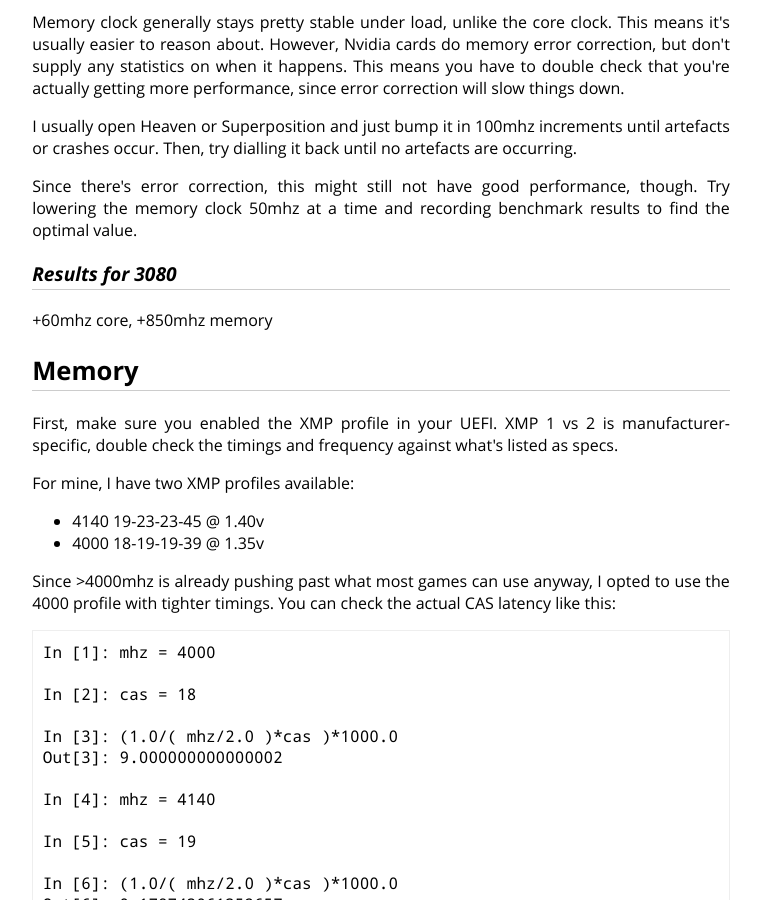
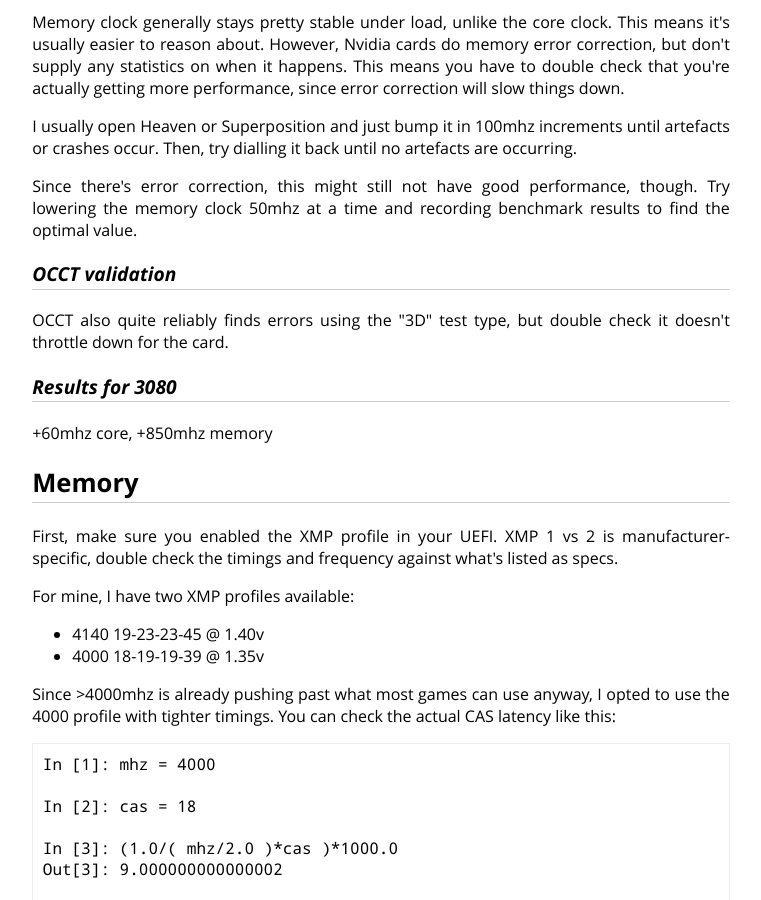
Before and after one commit to cdown/chrisdown.name, a Jekyll site: the page built from windows.md, in a window 1280 px wide and 900 px high, scrolled down 6046 px. Shown: the whole window, without its empty margins (259-1020 px from the left). Built offline with Jekyll 4.4.1, drawn with Linux system fonts in a browser that asks for light colours.

Commit message:
gpu: Mention OCCT

```diff
--- a/windows.md
+++ b/windows.md
@@ -186,6 +186,11 @@ Since there's error correction, this might still not have good performance,
 though. Try lowering the memory clock 50mhz at a time and recording benchmark
 results to find the optimal value.
 
+### OCCT validation
+
+OCCT also quite reliably finds errors using the "3D" test type, but double
+check it doesn't throttle down for the card.
+
 ### Results for 3080
 
 +60mhz core, +850mhz memory
```
